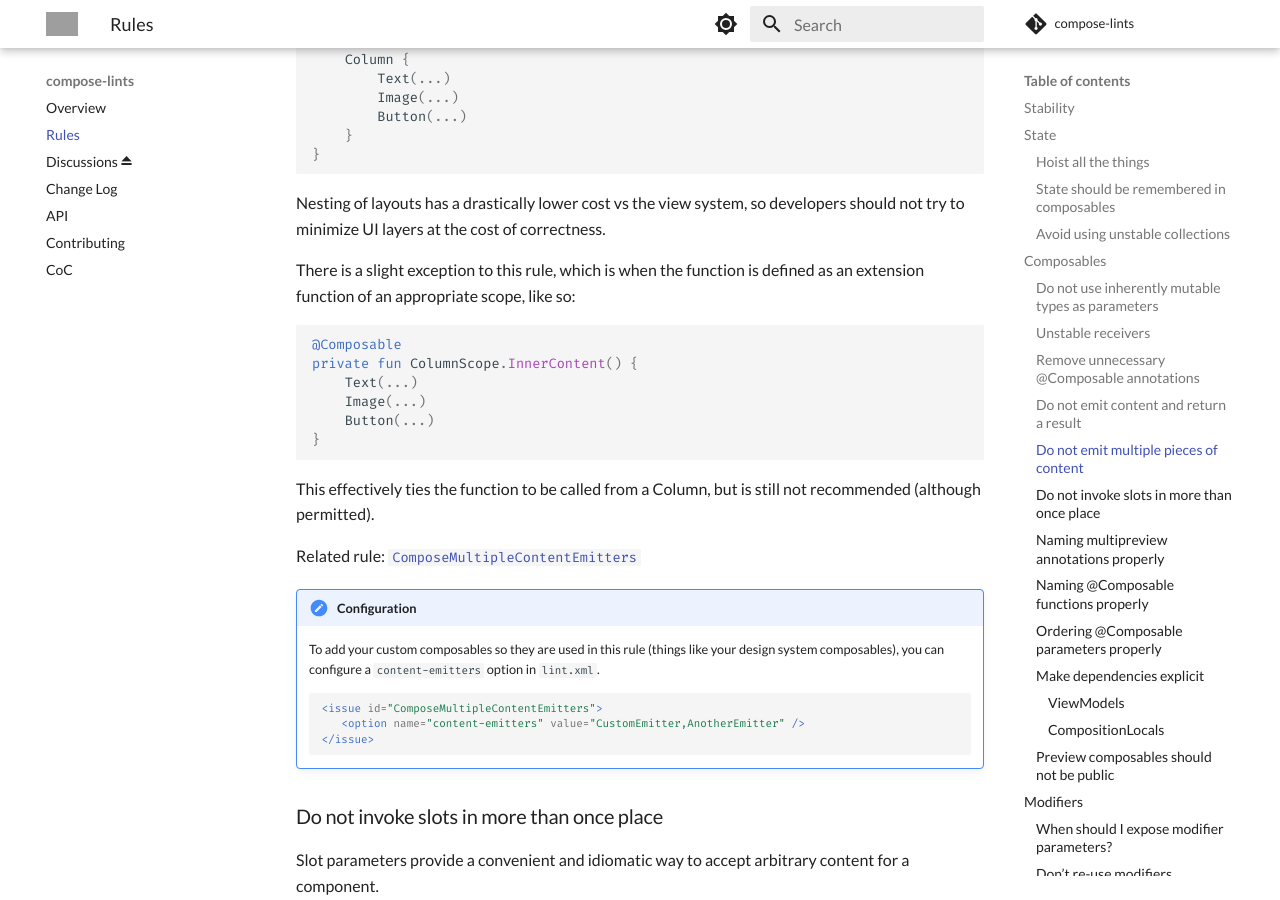
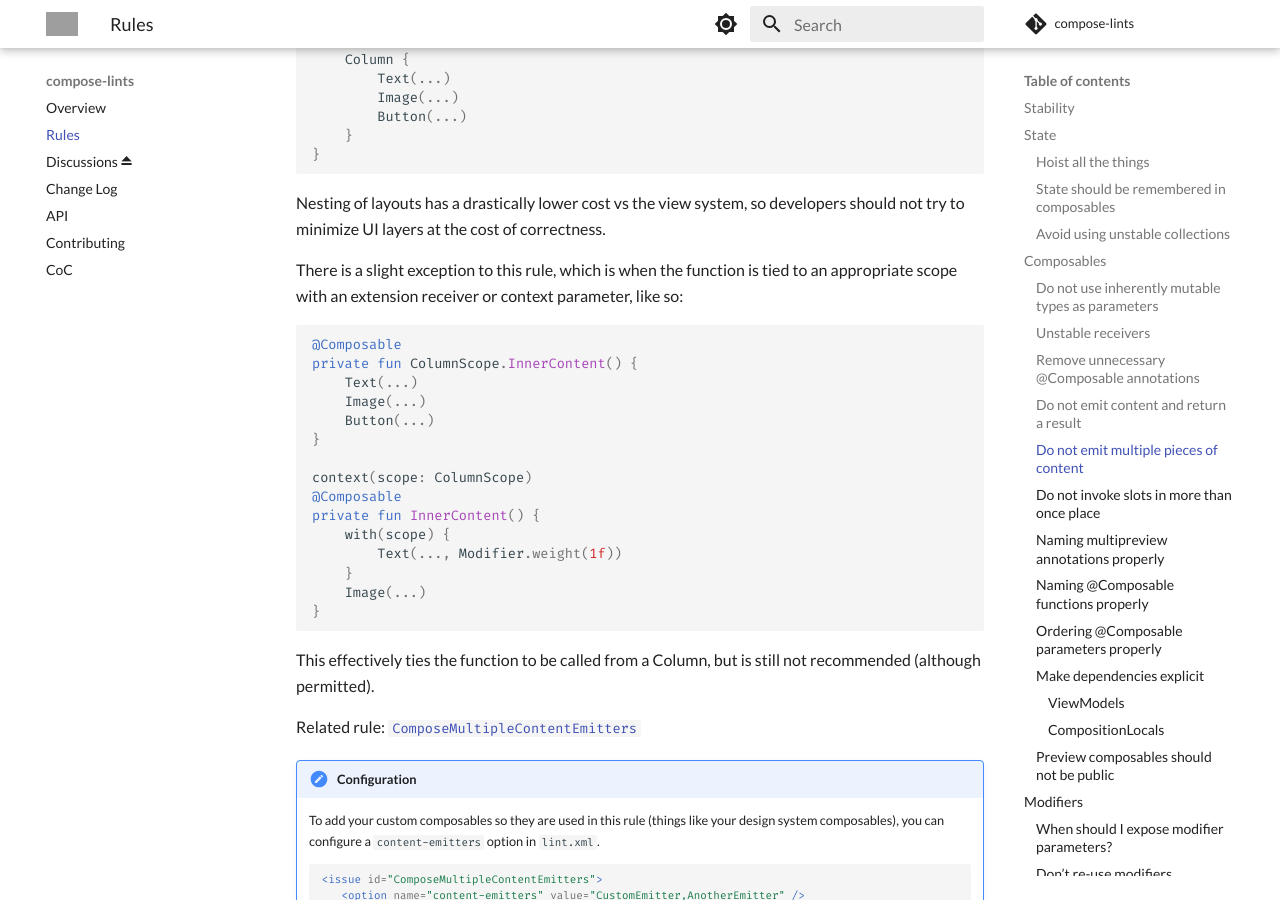
Before and after one commit to slackhq/compose-lints, an MkDocs documentation site: the page built from docs/rules.md, in a window 1280 px wide and 900 px high, scrolled down 4606 px. Built offline with MkDocs 1.6.1 and Material for MkDocs 9.7.7, drawn with Linux system fonts in a browser that asks for light colours; comment, search, counter and statistics services are not loaded; grey boxes are pictures that could not be loaded.

Commit message:
Update context param docs for multiple content emitters

````diff
--- a/docs/rules.md
+++ b/docs/rules.md
@@ -168,13 +168,23 @@ private fun InnerContent() {
 ```
 Nesting of layouts has a drastically lower cost vs the view system, so developers should not try to minimize UI layers at the cost of correctness.
 
-There is a slight exception to this rule, which is when the function is defined as an extension function of an appropriate scope, like so:
+There is a slight exception to this rule, which is when the function is tied to an appropriate scope with an extension receiver or context parameter, like so:
+
 ```kotlin
 @Composable
 private fun ColumnScope.InnerContent() {
     Text(...)
     Image(...)
     Button(...)
+}
+
+context(scope: ColumnScope)
+@Composable
+private fun InnerContent() {
+    with(scope) {
+        Text(..., Modifier.weight(1f))
+    }
+    Image(...)
 }
 ```
 This effectively ties the function to be called from a Column, but is still not recommended (although permitted).
````
Also changed, not shown: 2 other files.
